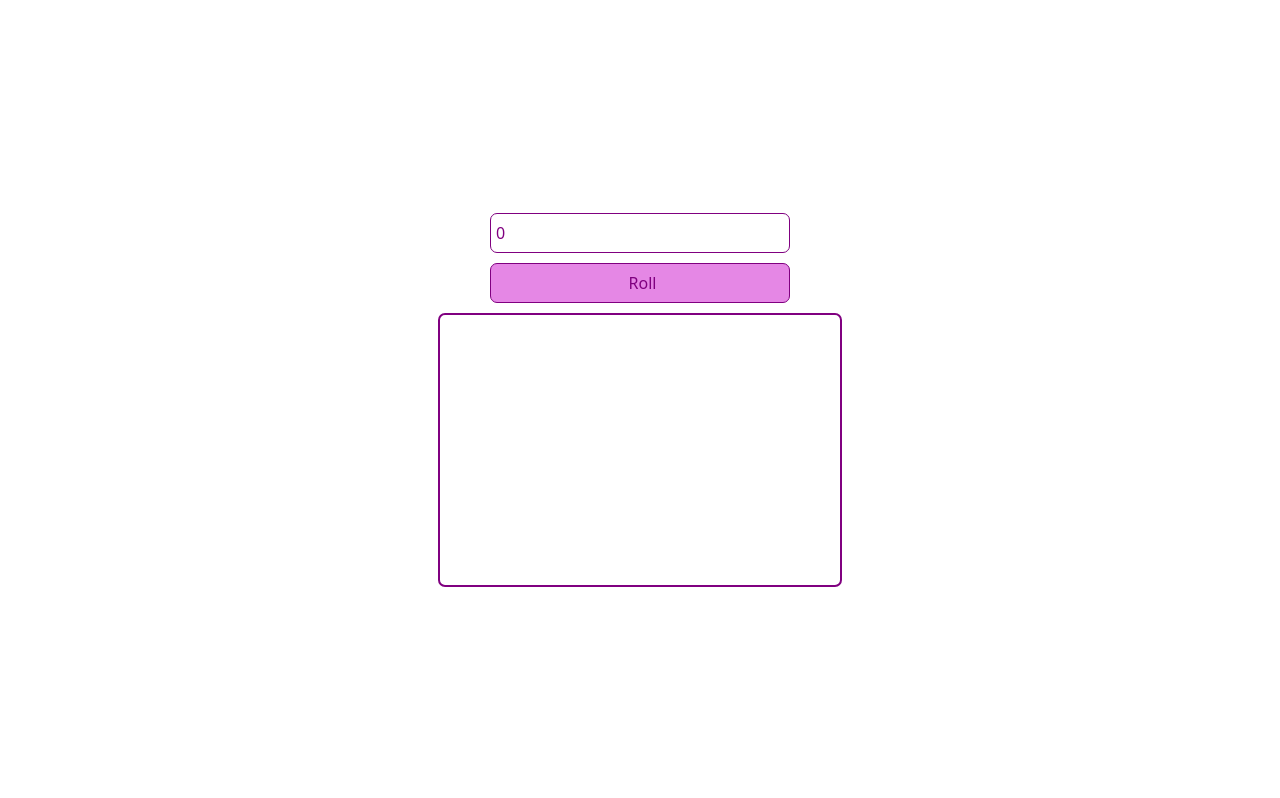
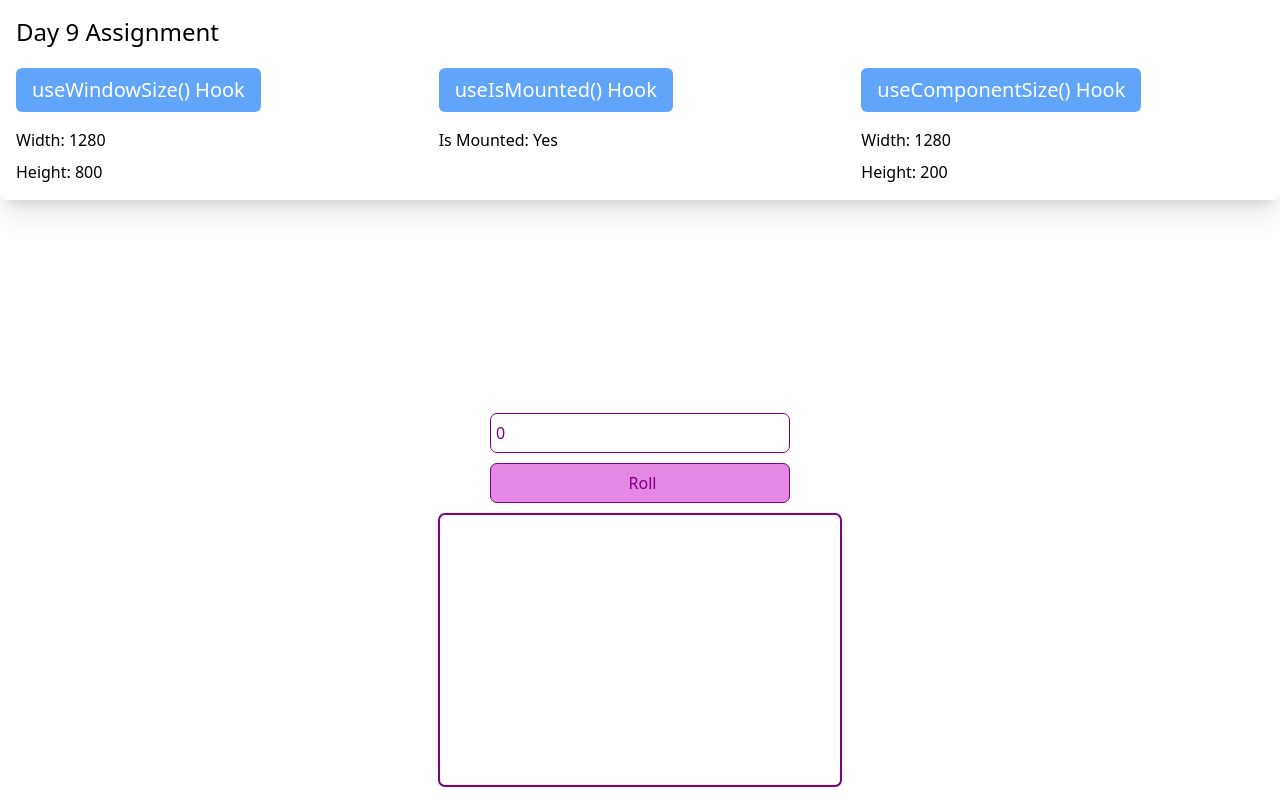
Before and after one commit to ansh-pradhan-zs/react, a React (Vite) app: page / in a window 1280 px wide. Shown: the top 798 px of the page. Built offline with nearby package versions, Linux system fonts and the light colour scheme.

Commit message:
added day9 compoent in app.jsx

```diff
--- a/src/App.jsx
+++ b/src/App.jsx
@@ -3,11 +3,13 @@ import DiceRoll from "./components/DiceRoll";
 
 import ParentDetailCard from "./components/ParentDetailCard/ParentDetailCard";
 import Accordion from "./components/Accordion/Accordion";
+import Day9 from "./components/Day9/Day9";
 
 function App() {
   return (
     <>
       <main>
+        <Day9 />
         <DiceRoll />
         <ParentDetailCard
           title={"SDE-1"}
```
